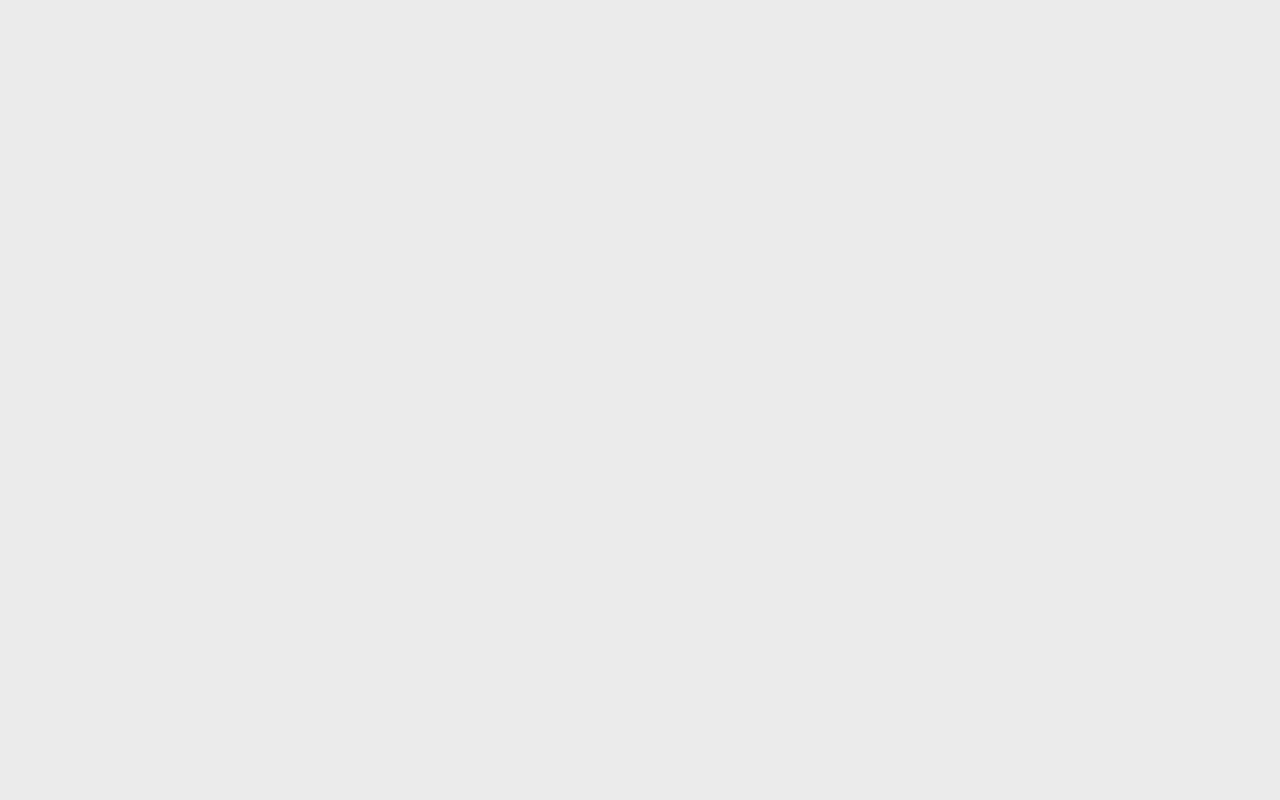
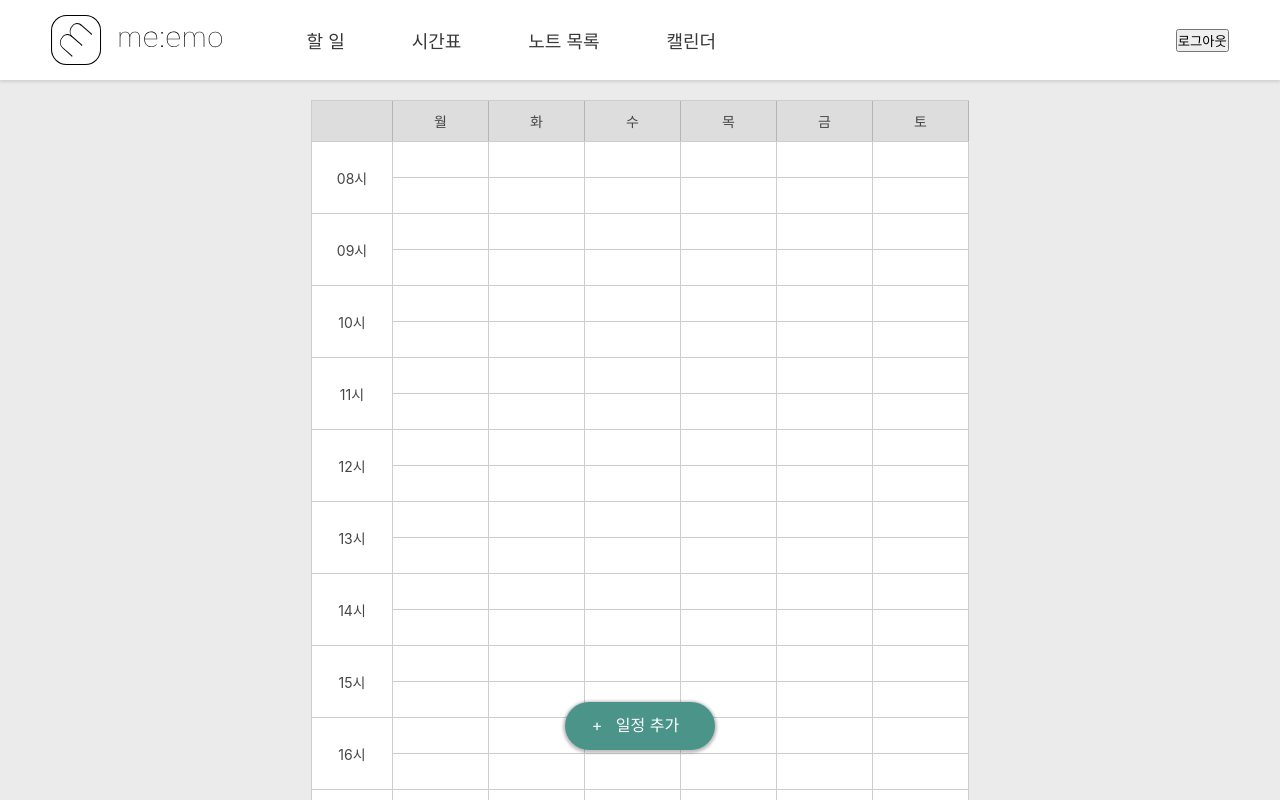
Before and after one commit to ayeonee/meemo, a React (Create React App) app in the folder meemo-client/: page /schedule in a window 1280 px wide. Shown: the top 800 px of the page. Built offline with nearby package versions, Linux system fonts and the light colour scheme.

Commit message:
acreate navigation

```diff
--- a/meemo-client/src/Root.tsx
+++ b/meemo-client/src/Root.tsx
@@ -1,19 +1,13 @@
 import React from "react";
 import { Route } from "react-router-dom";
 import AuthPage from "./pages/auth";
-import PostListPage from "./pages/doc/PostListPage";
-import PostPage from "./pages/doc/PostPage";
-import WritePage from "./pages/doc/WritePage";
-import SchedulePage from "./pages/schedule";
+import Home from "./pages/home";
 
 const Root: React.FC = () => {
   return (
     <>
-      <Route component={AuthPage} path="/login" />
-      <Route component={SchedulePage} path={["/@:username", "/"]} exact />
-      <Route component={WritePage} path="/write" />
-      <Route component={PostListPage} path="/@:username/postlist" />
-      <Route component={PostPage} path="/@:username/:postId" />
+      <Route component={AuthPage} path="/" exact />
+      <Route component={Home} path="/schedule" />
     </>
   );
 };
--- /dev/null
+++ b/meemo-client/src/components/Navigation/Navigation.module.scss
@@ -0,0 +1,48 @@
+@import "../../styles/util.module.scss";
+
+.nav_wrapper {
+  width: 100vw;
+  height: 80px;
+  display: flex;
+  align-items: center;
+  justify-content: center;
+  background-color: white;
+  box-shadow: 0px 2px 3px rgba(44, 44, 44, 0.137);
+
+  .nav_inside {
+    display: flex;
+    align-items: center;
+    justify-content: space-between;
+    width: 92vw;
+
+    .nav_items {
+      @include flex_row;
+      align-items: center;
+      width: fit-content;
+
+      .logo {
+        height: 50px;
+      }
+
+      .nav_menus {
+        margin-left: 4vw;
+
+        .nav_menu {
+          padding: 4px;
+          margin: 0 2.3vw 0 2.3vw;
+          font-size: 18px;
+          font-weight: 400;
+          text-decoration: none;
+          color: rgb(56, 56, 56);
+
+          &:hover {
+            color: rgb(110, 110, 110);
+          }
+        }
+      }
+    }
+
+    .logout_btn {
+    }
+  }
+}
--- /dev/null
+++ b/meemo-client/src/components/Navigation/index.tsx
@@ -0,0 +1,35 @@
+import React from "react";
+import { Link } from "react-router-dom";
+import logo from "../../img/logo.svg";
+import style from "./Navigation.module.scss";
+
+interface Props {}
+
+const Navigation: React.FC<Props> = () => {
+  return (
+    <div className={style.nav_wrapper}>
+      <div className={style.nav_inside}>
+        <div className={style.nav_items}>
+          <img className={style.logo} src={`${logo}`} alt="logo" />
+          <div className={style.nav_menus}>
+            <Link to="/todo" className={style.nav_menu}>
+              할 일
+            </Link>
+            <Link to="/schedule" className={style.nav_menu}>
+              시간표
+            </Link>
+            <Link to="/postlist" className={style.nav_menu}>
+              노트 목록
+            </Link>
+            <Link to="/calender" className={style.nav_menu}>
+              캘린더
+            </Link>
+          </div>
+        </div>
+        <button className={style.logout_btn}>로그아웃</button>
+      </div>
+    </div>
+  );
+};
+
+export default Navigation;
--- a/meemo-client/src/pages/auth/AuthNav.tsx
+++ b/meemo-client/src/pages/auth/AuthNav.tsx
@@ -21,7 +21,7 @@ const AuthNav: React.FC<Props> = () => {
   return (
     <div className={style.auth_nav_wrapper}>
       <Link
-        to="/login"
+        to="/"
         className={loginTxt ? style.nav_text_true : style.nav_text_false}
         onClick={onChangeTxtColor}
       >
--- a/meemo-client/src/pages/auth/index.tsx
+++ b/meemo-client/src/pages/auth/index.tsx
@@ -16,7 +16,7 @@ const AuthPage: React.FC<Props> = () => {
         <div className={style.auth_box_wrapper}>
           <div className={style.auth_box}>
             <AuthNav />
-            <Route path="/login" component={Login} />
+            <Route path="/" component={Login} exact />
             <Route path="/register" component={Register} />
           </div>
 
--- /dev/null
+++ b/meemo-client/src/pages/calender/index.tsx
@@ -0,0 +1,9 @@
+import React from "react";
+
+interface Props {}
+
+const CalenderPage: React.FC<Props> = () => {
+  return <div> 캘린더 </div>;
+};
+
+export default CalenderPage;
--- /dev/null
+++ b/meemo-client/src/pages/home/index.tsx
@@ -0,0 +1,23 @@
+import React from "react";
+import { BrowserRouter as Router, Route } from "react-router-dom";
+import Navigation from "../../components/Navigation";
+import SchedulePage from "../schedule";
+import TodoPage from "../todo";
+import CalenderPage from "../calender";
+import PostListPage from "../doc/PostListPage";
+
+interface Props {}
+
+const Home: React.FC<Props> = () => {
+  return (
+    <Router>
+      <Navigation />
+      <Route component={SchedulePage} path={"/schedule"} />
+      <Route component={TodoPage} path="/todo" />
+      <Route component={PostListPage} path="/postlist" />
+      <Route component={CalenderPage} path="/calender" />
+    </Router>
+  );
+};
+
+export default Home;
--- /dev/null
+++ b/meemo-client/src/pages/todo/index.tsx
@@ -0,0 +1,9 @@
+import React from "react";
+
+interface Props {}
+
+const TodoPage: React.FC<Props> = () => {
+  return <div> 투두리스트 </div>;
+};
+
+export default TodoPage;
```
Also changed, not shown: meemo-client/src/components/components.md (deleted).
